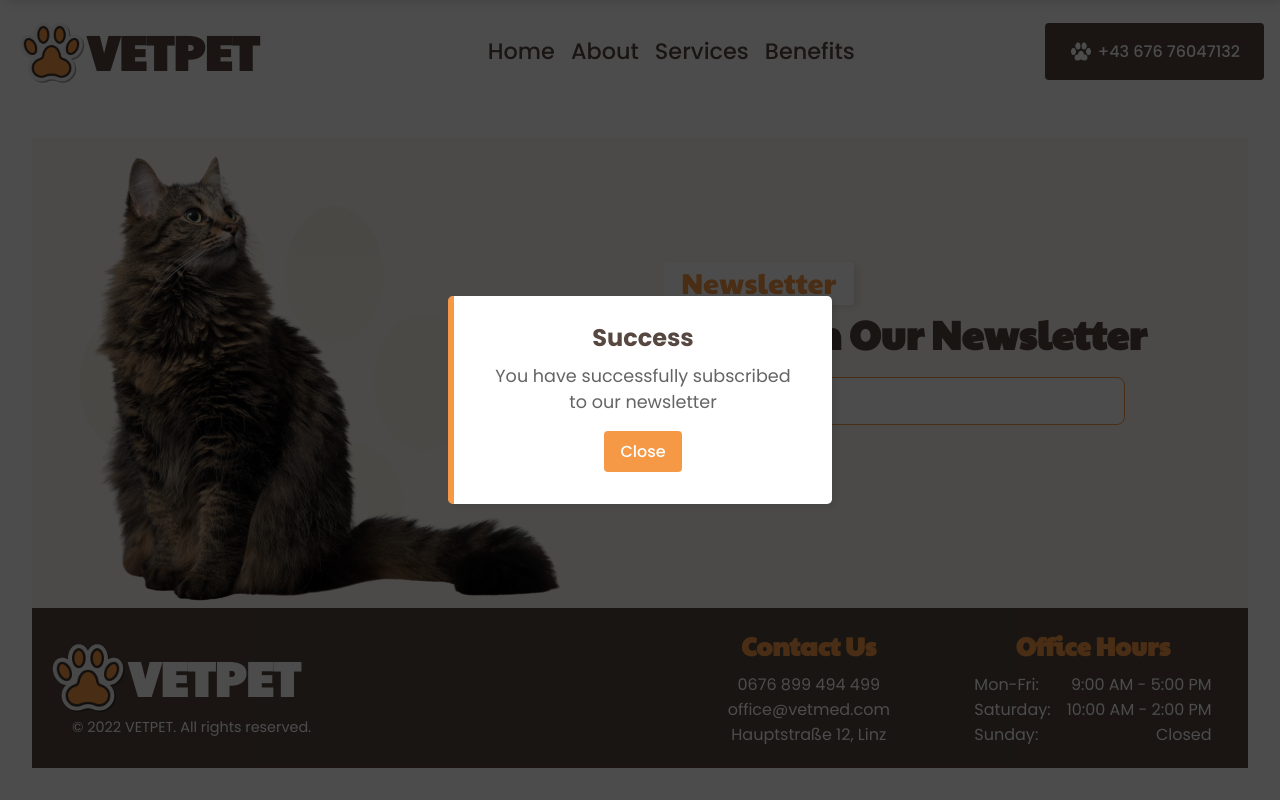
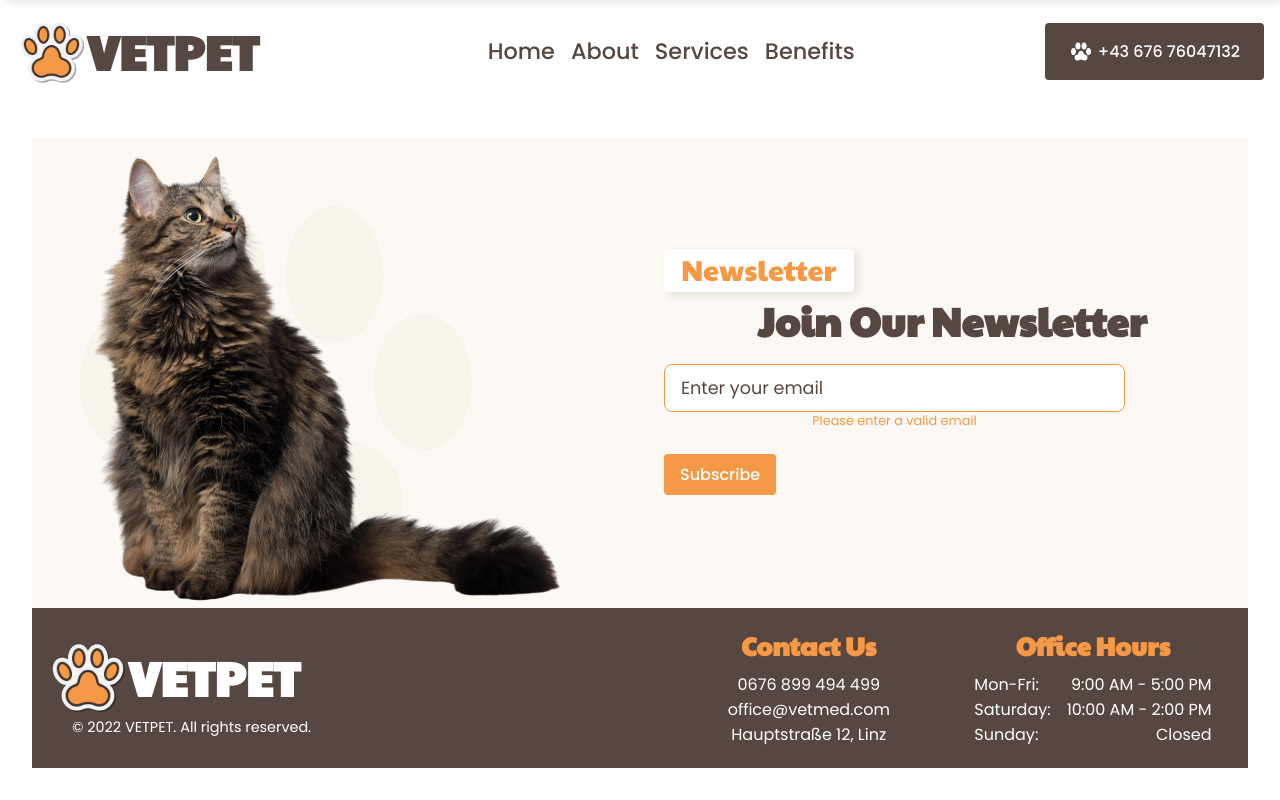
Before and after one commit to EnFlorian/vetmed, a React (Vite) app: page / in a window 1280 px wide. Both pictures are taken after a click on the button "Subscribe". Shown: the part 5171-5971 px from the top of the page. Built offline with nearby package versions, Linux system fonts and the light colour scheme.

Commit message:
Feat: Added form validation

```diff
--- a/src/components/elements/NotificationModal/NotificationModal.tsx
+++ b/src/components/elements/NotificationModal/NotificationModal.tsx
@@ -1,6 +1,5 @@
 import "./NotificationModal.scss";
 import Modal from "react-modal";
-
 import BaseButton from "../BaseButton/BaseButton";
 
 const customStyles = {
--- a/src/components/layout/Newsletter/Newsletter.scss
+++ b/src/components/layout/Newsletter/Newsletter.scss
@@ -26,7 +26,6 @@
     display: flex;
     flex-direction: column;
     justify-content: center;
-    // align-items: center;
   }
 
   &__title {
@@ -41,7 +40,7 @@
     width: 80%;
     display: flex;
     flex-direction: column;
-    gap: 1rem;
+    margin-bottom: 1rem;
   }
 
   &__input {
@@ -51,7 +50,6 @@
     padding: 0 1rem;
     font-size: 1.1rem;
     color: var(--clr-text-primary);
-    margin-bottom: 1rem;
     transition: var(--transition-fast);
     background-color: var(--clr-bg-neutral);
     border: 1px solid var(--clr-accent-primary);
@@ -63,6 +61,12 @@
     &:focus {
       outline: none;
     }
+  }
+
+  &__error {
+    color: var(--clr-accent-primary);
+    font-size: 0.8rem;
+    margin-bottom: 0.5rem;
   }
 }
 
--- a/src/components/layout/Newsletter/Newsletter.tsx
+++ b/src/components/layout/Newsletter/Newsletter.tsx
@@ -1,14 +1,25 @@
 import "./Newsletter.scss";
 import catImage from "../../../assets/images/cat-nobg-1.png";
 import { BaseBadge, BaseButton, NotificationModal } from "../../elements";
-import { useState } from "react";
+import { useEffect, useState } from "react";
+import { isValidEmail } from "../../../utils";
 
 const Newsletter = () => {
   const [email, setEmail] = useState("");
   const [isModalOpen, setIsModalOpen] = useState(false);
+  const [error, setError] = useState(false);
+
+  useEffect(() => {
+    if (error) {
+      setError(!isValidEmail(email));
+    }
+  }, [email]);
 
   const onSubmit = () => {
-    setIsModalOpen(true);
+    if (isValidEmail(email)) {
+      setIsModalOpen(true);
+    }
+    setError(true);
   };
 
   return (
@@ -22,7 +33,15 @@ const Newsletter = () => {
         <div className="newsletter__right-content">
           <BaseBadge title="Newsletter" />
           <h1 className="newsletter__title">Join Our Newsletter</h1>
-          <form className="newsletter__form">
+          <form
+            className="newsletter__form"
+            onKeyDown={(e) => {
+              if (e.key === "Enter") {
+                e.preventDefault();
+                onSubmit();
+              }
+            }}
+          >
             <input
               value={email}
               onChange={(e) => setEmail(e.target.value)}
@@ -30,6 +49,7 @@ const Newsletter = () => {
               placeholder="Enter your email"
               className="newsletter__input"
             />
+            {error && <p className="newsletter__error">Please enter a valid email</p>}
           </form>
           <BaseButton title="Subscribe" clickHandler={onSubmit} type="primary" />
         </div>
--- /dev/null
+++ b/src/utils/index.ts
@@ -0,0 +1,4 @@
+export const isValidEmail = (email: string) => {
+  const re = /\S+@\S+\.\S+/;
+  return re.test(email);
+};
```
